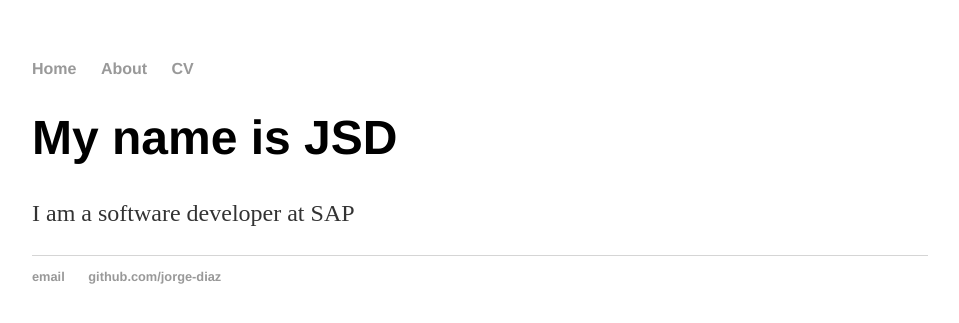
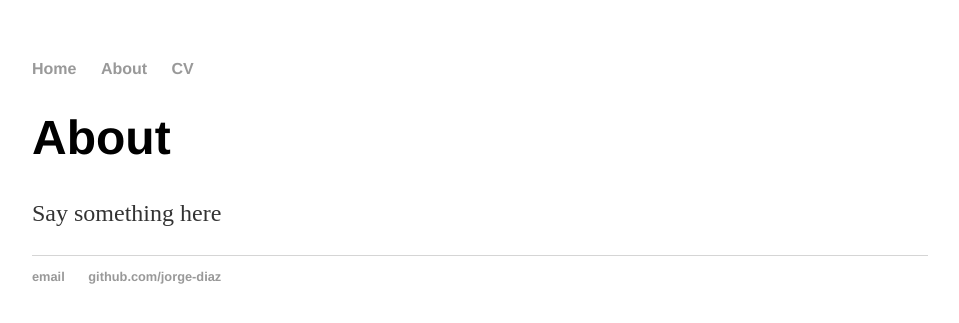
Before and after one commit to jorge-diaz/jorge-diaz.github.io, a Jekyll site: the page built from about/index.html, in a window 1280 px wide. Shown: the top 323 px of the page, without its empty margins (160-1119 px from the left). Built offline with Jekyll 4.4.1, drawn with Linux system fonts in a browser that asks for light colours.

Commit message:
Update index.html

```diff
--- a/about/index.html
+++ b/about/index.html
@@ -3,6 +3,6 @@ layout: default
 title: Jorge S. Diaz
 ---
 <div class="blurb">
-	<h1>My name is JSD</h1>
-	<p>I am a software developer at SAP</p>
+	<h1>About</h1>
+	<p>Say something here</p>
 </div><!-- /.blurb -->
```
